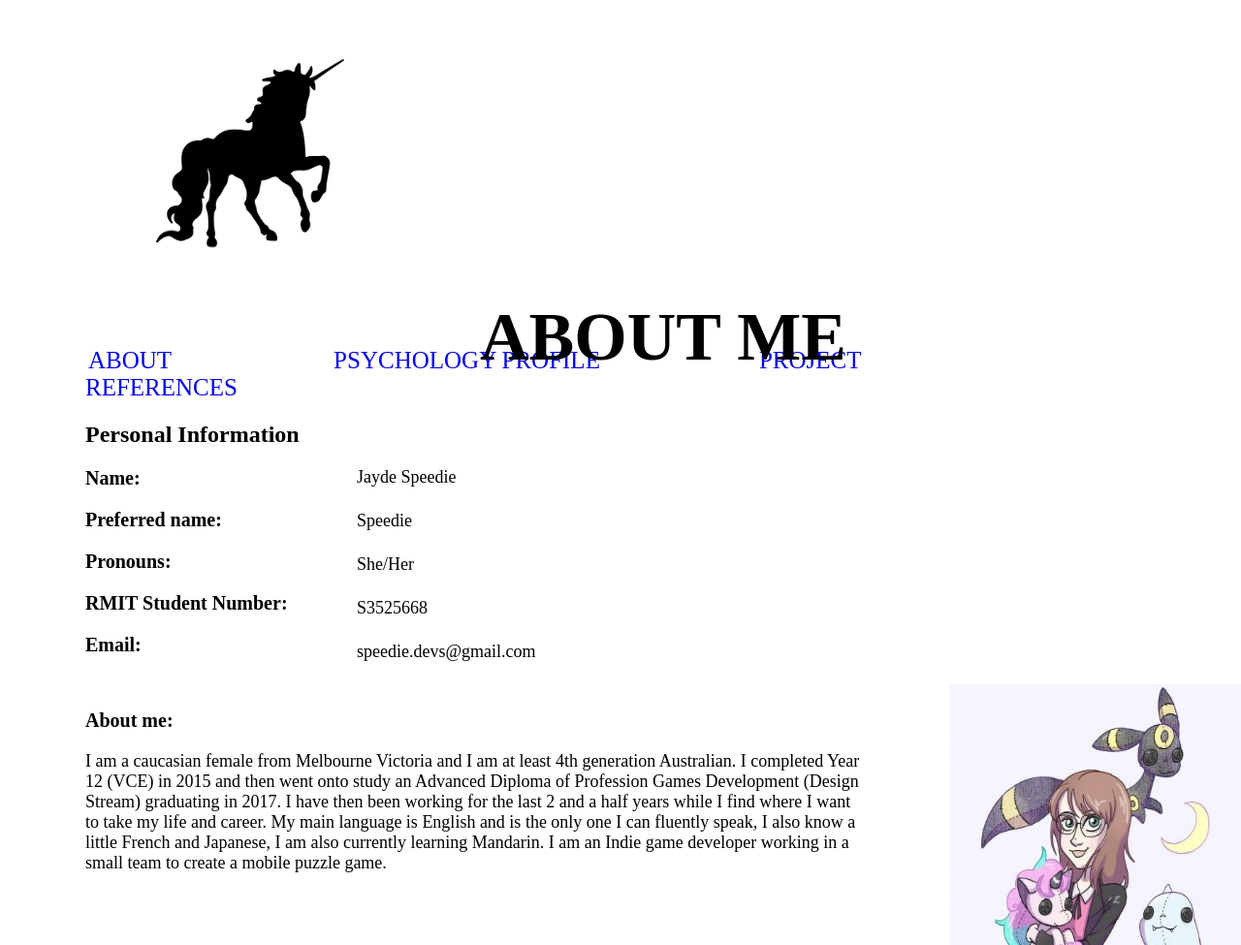
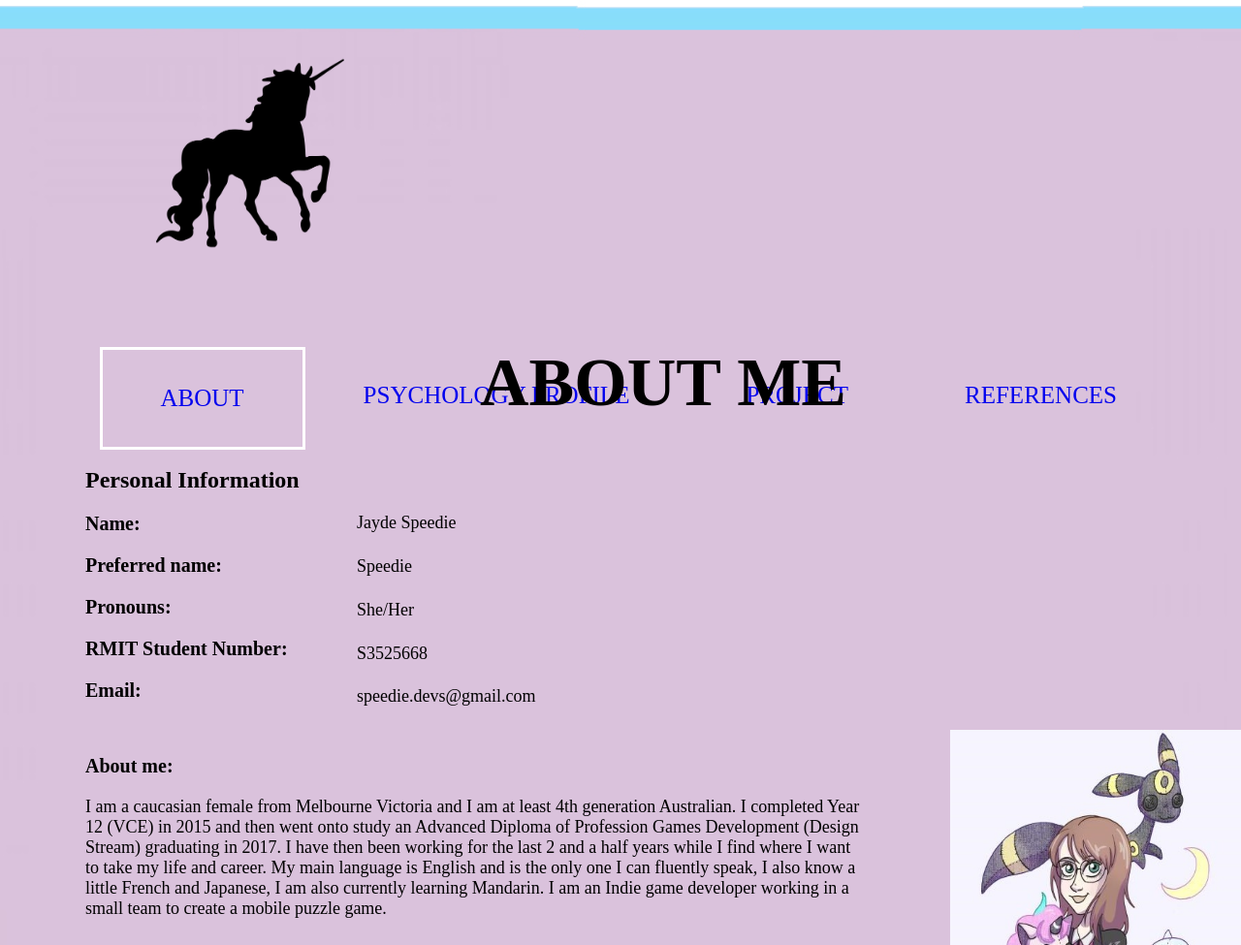
Before and after one commit to speedie-rmit/IIT-Assignment1, a plain HTML site: page index.html in a window 1280 px wide. Shown: the top 975 px of the page at 97% size. Drawn offline with Linux system fonts and the light colour scheme.

Commit message:
latest update

```diff
--- a/style.css
+++ b/style.css
@@ -4,11 +4,17 @@
   padding: 0;
 }
 
-header{
+body{
   background-image: url(Unicorn.jpg);
   height: 260vh;
   background-size: cover;
   background-position: center;
+  font-family: "Andika";
+}
+
+nav{
+  width: 100%;
+  height: 100px;
 }
 
 .main-nav
@@ -21,14 +27,18 @@ margin-right: 60px;
 
 .main-nav li
 {
+  list-style:none;
   display: inline-block;
+  float: left;
+  line-height: 100px;
 }
 
 .main-nav li a
 {
+  display: block;
   colour: black;
   text-decoration: none;
-  padding: 10px 80px;
+  padding: 0 60px;
   font-family: "Andika";
   font-size: 25px;
 }
@@ -52,11 +62,6 @@ margin-right: 60px;
   float: left;
 }
 
-body
-{
-  font-family: "Andika";
-}
-
 .row
 {
   max-width: auto;
@@ -69,7 +74,7 @@ body
   position: absolute;
   width: auto;
   margin-left: 80px;
-  margin-top: 0;
+  margin-top: 200px;
 }
 .profilePhoto img
 {
@@ -167,7 +172,6 @@ h1
   text-transform: uppercase;
   font-size: 70px;
   text-align: center;
-  margin-top: 300px;
 }
 
 h2
```
